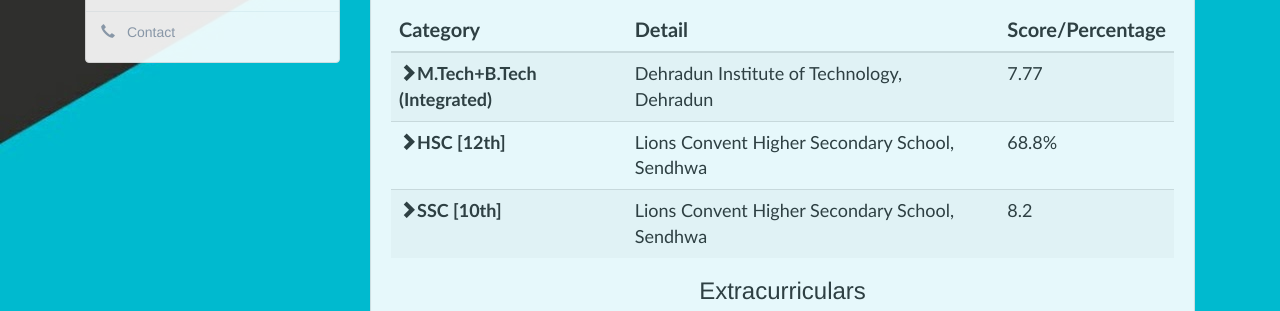
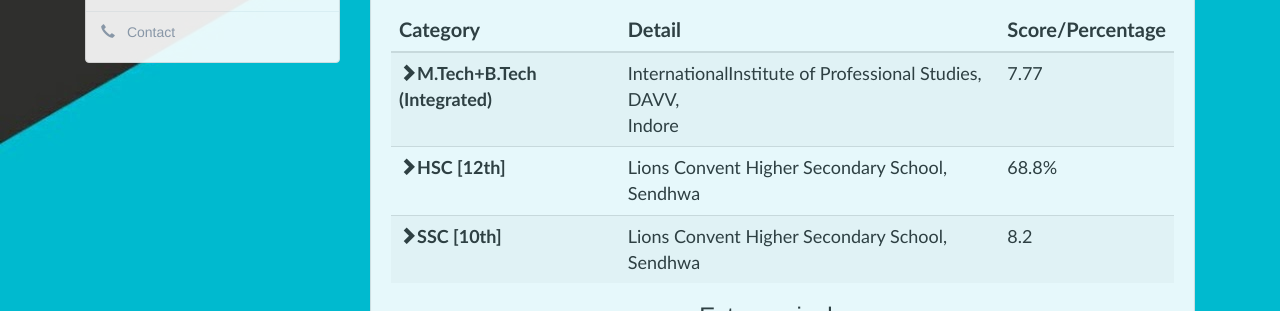
Before and after one commit to kritisharmaa01/kritisharma18.github.io, a plain HTML site: page index.html in a window 1280 px wide. Shown: the part 478-789 px from the top of the page. Drawn offline with nearby package versions, Linux system fonts and the light colour scheme.

Commit message:
Update index.html

```diff
--- a/index.html
+++ b/index.html
@@ -104,7 +104,7 @@
                             </thead>
                             <tr>
                                 <td style="font-family: 'Calibri'; font-size: 18px"><b><i class="glyphicon glyphicon-chevron-right"></i>M.Tech+B.Tech (Integrated)</td>
-                                <td style="font-family: 'Calibri'; font-size: 18px">Dehradun Institute of Technology, <br>Dehradun</td>
+                                <td style="font-family: 'Calibri'; font-size: 18px">InternationalInstitute of Professional Studies, DAVV, <br>Indore</td>
                                 <td style="font-family: 'Calibri'; font-size: 18px">7.77</td>
                             </tr>
                             <tr>
```
